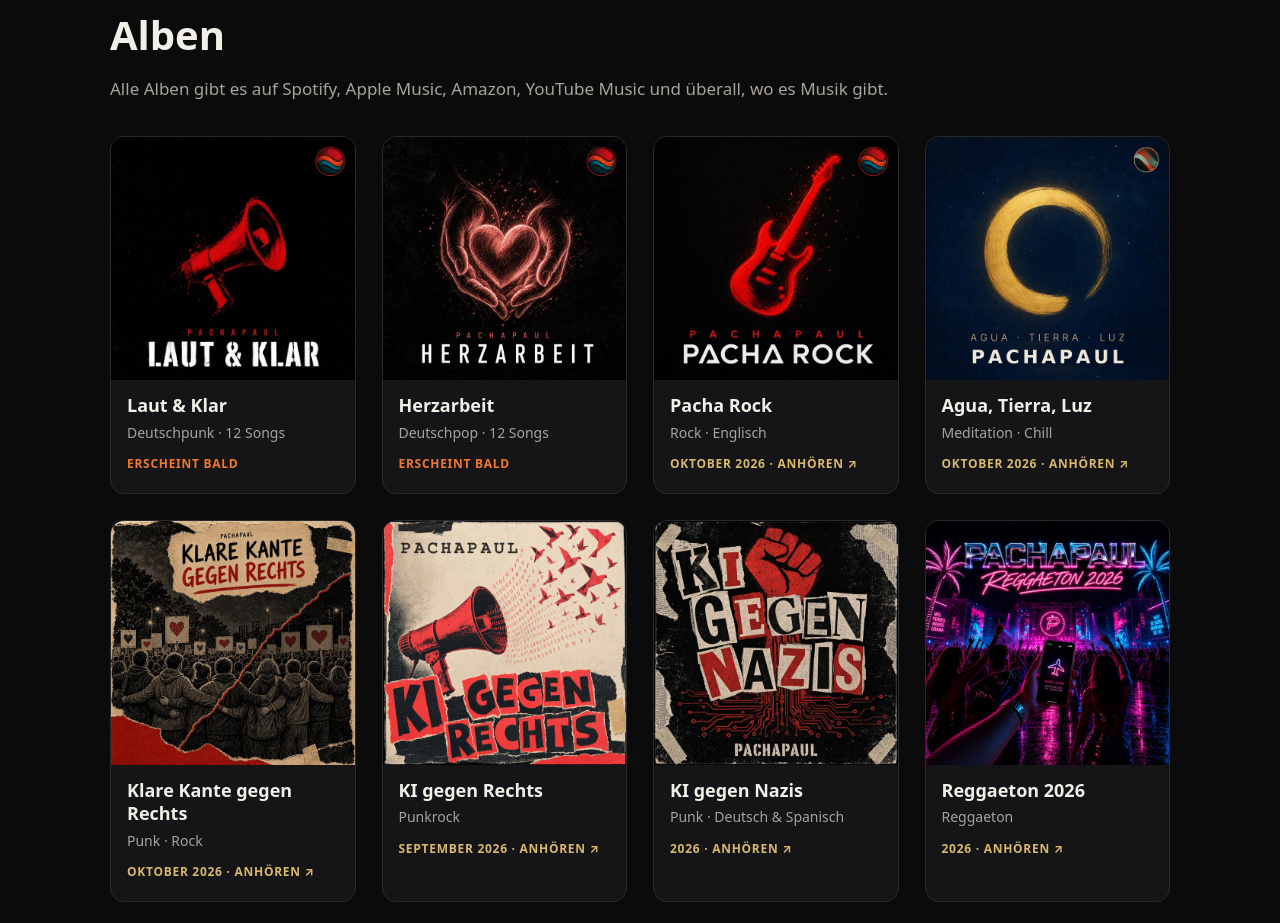
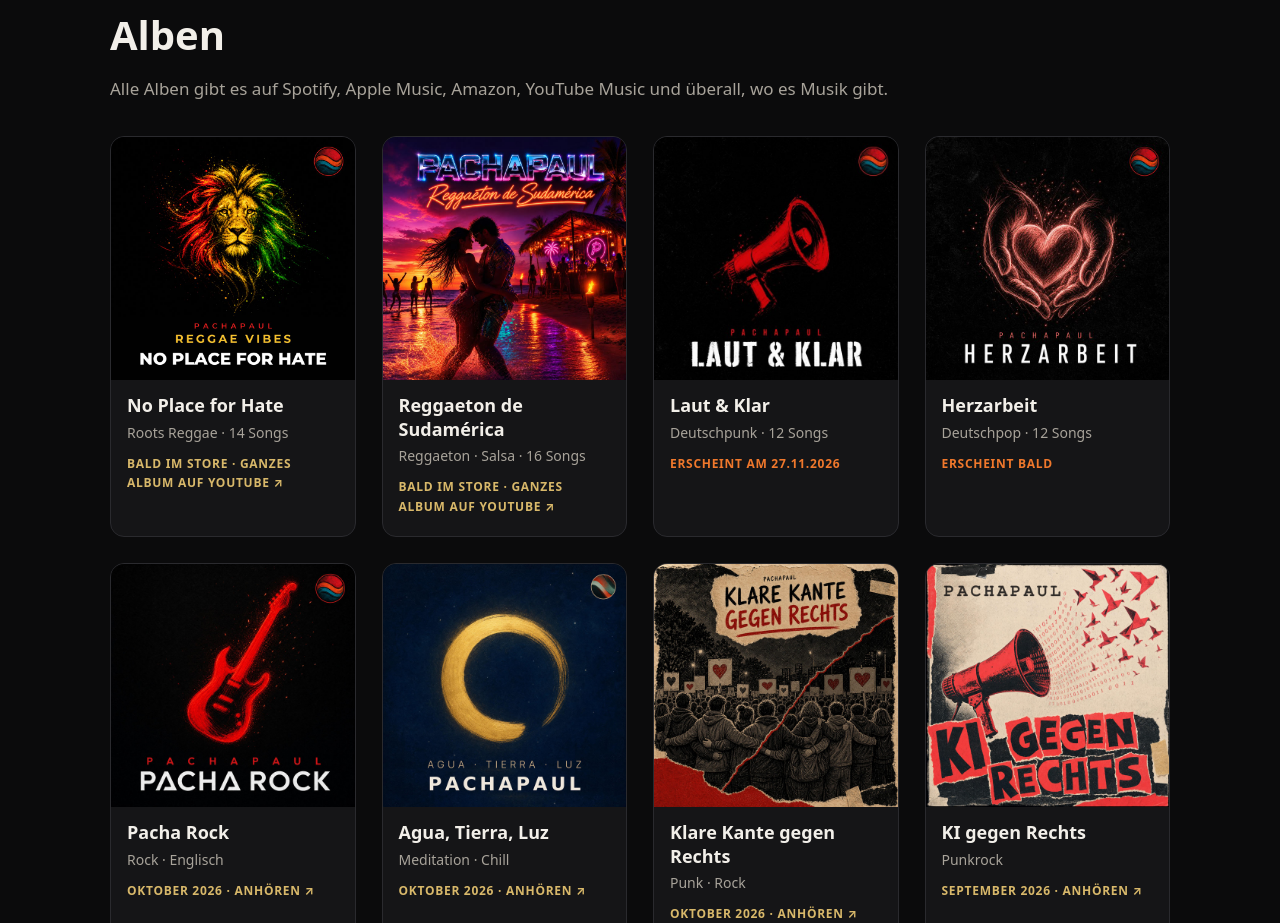
Before and after one commit to phoeser/pachapaul, a plain HTML site: page index.html in a window 1280 px wide. Shown: the part 755-1678 px from the top of the page. Drawn offline with Linux system fonts and the light colour scheme.

Commit message:
Neue Alben: No Place for Hate und Reggaeton de Sudamérica (ganzes Album auf YouTube), Video No Place for Hate

```diff
--- a/index.html
+++ b/index.html
@@ -4,9 +4,9 @@
 <meta charset="utf-8">
 <meta name="viewport" content="width=device-width, initial-scale=1">
 <title>Pachapaul – Musik mit Haltung</title>
-<meta name="description" content="Pachapaul – Musik aus München. Deutschpop, Punk, Rock, Reggaeton und Meditation. Texte mit Haltung, Sound mit KI.">
+<meta name="description" content="Pachapaul – Musik aus München. Deutschpop, Punk, Rock, Reggae, Reggaeton und Meditation. Texte mit Haltung, Sound mit KI.">
 <meta property="og:title" content="Pachapaul – Musik mit Haltung">
-<meta property="og:description" content="Deutschpop, Punk, Rock, Reggaeton und Meditation. Alle Alben auf Spotify.">
+<meta property="og:description" content="Deutschpop, Punk, Rock, Reggae, Reggaeton und Meditation. Alle Alben auf Spotify.">
 <meta property="og:image" content="img/og.jpg">
 <link rel="icon" href="favicon.png">
 <style>
@@ -95,9 +95,13 @@ footer a{color:var(--muted)}
   <h2>Videos</h2>
   <p class="sub">Musikvideos auf YouTube – ein Klick öffnet das Video.</p>
   <div class="vgrid">
+    <a class="video" href="https://youtu.be/3HMuYnwJMQ0" target="_blank" rel="noopener">
+      <img src="https://i.ytimg.com/vi/3HMuYnwJMQ0/hqdefault.jpg" alt="Musikvideo No Place for Hate" style="aspect-ratio:16/9;object-fit:cover">
+      <span><i>▶</i></span><b>No Place for Hate (neu)</b>
+    </a>
     <a class="video" href="https://youtu.be/22MrPXiX2Yg" target="_blank" rel="noopener">
       <img src="https://i.ytimg.com/vi/22MrPXiX2Yg/hqdefault.jpg" alt="Musikvideo Dos por Uno" style="aspect-ratio:16/9;object-fit:cover">
-      <span><i>▶</i></span><b>Dos por Uno (neu)</b>
+      <span><i>▶</i></span><b>Dos por Uno</b>
     </a>
     <a class="video" href="https://youtu.be/6EuafKUH5_8" target="_blank" rel="noopener">
       <img src="img/e-six-party.jpg" alt="Musikvideo E-Six (Party Extended)" style="aspect-ratio:16/9;object-fit:cover">
@@ -126,7 +130,7 @@ footer a{color:var(--muted)}
   </div>
   <ul class="facts">
     <li>Herkunft <span>München</span></li>
-    <li>Genres <span>Deutschpop · Punk · Rock · Reggaeton · Meditation</span></li>
+    <li>Genres <span>Deutschpop · Punk · Rock · Reggae · Reggaeton · Meditation</span></li>
     <li>Sprachen <span>Deutsch · Englisch · Spanisch</span></li>
     <li>Spotify <span><a href="https://open.spotify.com/artist/2gtdG1sR7cciocE37CeNYg" target="_blank" rel="noopener">Pachapaul</a></span></li>
     <li>YouTube <span><a href="https://www.youtube.com/@pachapaulmusic" target="_blank" rel="noopener">@pachapaulmusic</a></span></li>
@@ -141,7 +145,9 @@ footer a{color:var(--muted)}
 <script>
 const S='https://open.spotify.com/album/';
 const ALBEN=[
- ['laut-und-klar','Laut & Klar','Deutschpunk · 12 Songs','Erscheint bald',''],
+ ['no-place-for-hate','No Place for Hate','Roots Reggae · 14 Songs','Bald im Store · Ganzes Album auf YouTube','https://youtu.be/tsGlArO-k9U'],
+ ['reggaeton-de-sudamerica','Reggaeton de Sudamérica','Reggaeton · Salsa · 16 Songs','Bald im Store · Ganzes Album auf YouTube','https://youtu.be/qOIGwPaWjwo'],
+ ['laut-und-klar','Laut & Klar','Deutschpunk · 12 Songs','Erscheint am 27.11.2026',''],
  ['herzarbeit','Herzarbeit','Deutschpop · 12 Songs','Erscheint bald',''],
  ['pacha-rock','Pacha Rock','Rock · Englisch','Oktober 2026','6yMsQZ2416wXV7ea7g3Xvt'],
  ['agua-tierra-luz','Agua, Tierra, Luz','Meditation · Chill','Oktober 2026','3bw0iiQb2NXAzVFe8cMV3y'],
@@ -160,8 +166,8 @@ const SINGLES=[
  ['todavia','Todavía No Está Escrito','Single · Ballade · Spanisch','September 2026','1zWZJBWRqwrZujVN8K9ebx']
 ];
 const card=([img,t,g,d,id])=>{
- const inner=`<img src="img/${img}.jpg" alt="Cover ${t}" loading="lazy"><div><h3>${t}</h3><p>${g}</p><span class="tag">${id?d+' · Anhören ↗':d}</span></div>`;
- return id?`<a class="album" href="${S+id}" target="_blank" rel="noopener">${inner}</a>`:`<div class="album soon">${inner}</div>`;
+ const inner=`<img src="img/${img}.jpg" alt="Cover ${t}" loading="lazy"><div><h3>${t}</h3><p>${g}</p><span class="tag">${id?d+(id.startsWith('http')?' ↗':' · Anhören ↗'):d}</span></div>`;
+ return id?`<a class="album" href="${id.startsWith('http')?id:S+id}" target="_blank" rel="noopener">${inner}</a>`:`<div class="album soon">${inner}</div>`;
 };
 document.getElementById('albums').innerHTML=ALBEN.map(card).join('');
 document.getElementById('singlegrid').innerHTML=SINGLES.map(card).join('');
```
